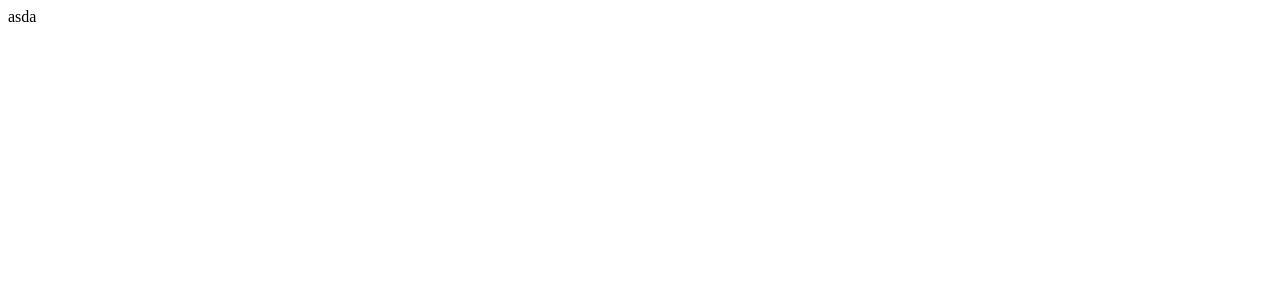
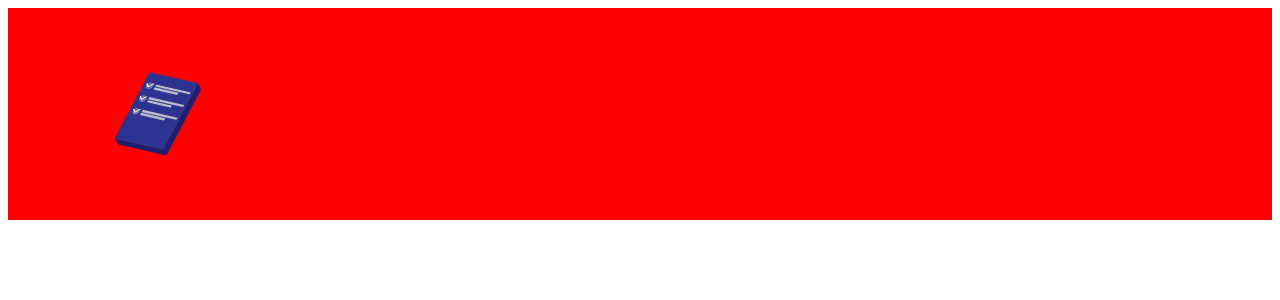
Before and after one commit to evans-p/todo-full-stack-app-frontend, a React (Create React App) app: page / in a window 1280 px wide. Shown: the top 300 px of the page. Built offline with nearby package versions, Linux system fonts and the light colour scheme.

Commit message:
Practice Regarding TS types

```diff
--- a/package.json
+++ b/package.json
@@ -36,6 +36,7 @@
   },
   "devDependencies": {
     "@types/react": "^18.2.61",
-    "@types/react-dom": "^18.2.19"
+    "@types/react-dom": "^18.2.19",
+    "@babel/plugin-proposal-private-property-in-object": "^7.21.11"
   }
 }
--- /dev/null
+++ b/src/@types/theme.d.ts
@@ -0,0 +1,4 @@
+interface Theme {
+  colorPrimary: string;
+  colorSecondary: string;
+}
--- /dev/null
+++ b/src/constants/DarkTheme.ts
@@ -0,0 +1,6 @@
+const DarkTheme: Theme = {
+  colorPrimary: "string",
+  colorSecondary: "#03A9F4",
+};
+
+export default DarkTheme;
--- a/src/pages/Home/Home.tsx
+++ b/src/pages/Home/Home.tsx
@@ -1,7 +1,26 @@
 import React from "react";
+import { createUseStyles } from "react-jss";
+
+import list from "../../assets/svgs/list.svg";
+
+const styles = createUseStyles({
+  button: {
+    display: "flex",
+    backgroundColor: "red",
+  },
+  img: {
+    width: 300,
+    height: "auto",
+  },
+});
 
 const Home = () => {
-  return <div>asda</div>;
+  const classes = styles();
+  return (
+    <div className={classes.button}>
+      <img src={list} alt="" className={classes.img} />
+    </div>
+  );
 };
 
 export default Home;
```
